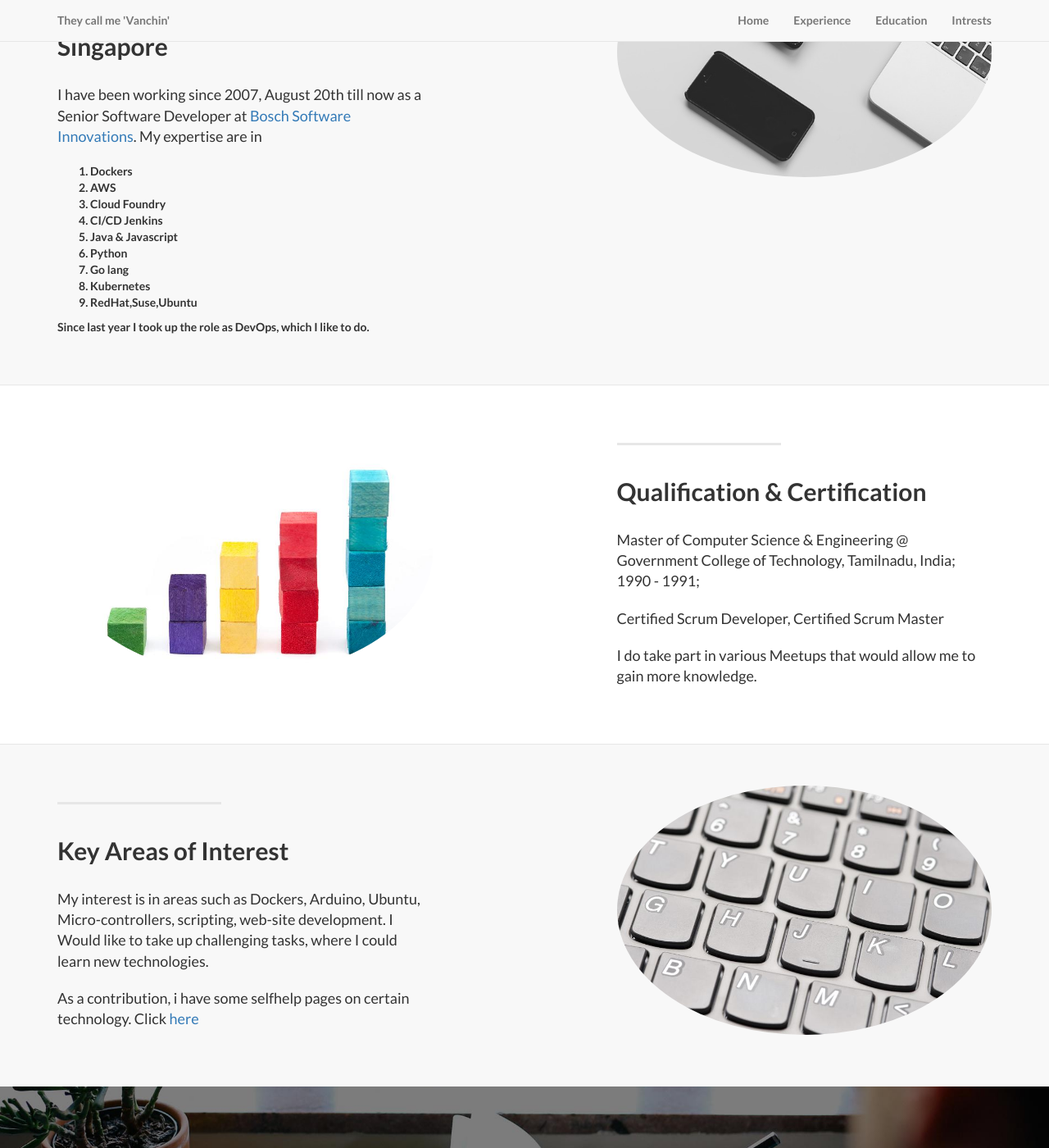
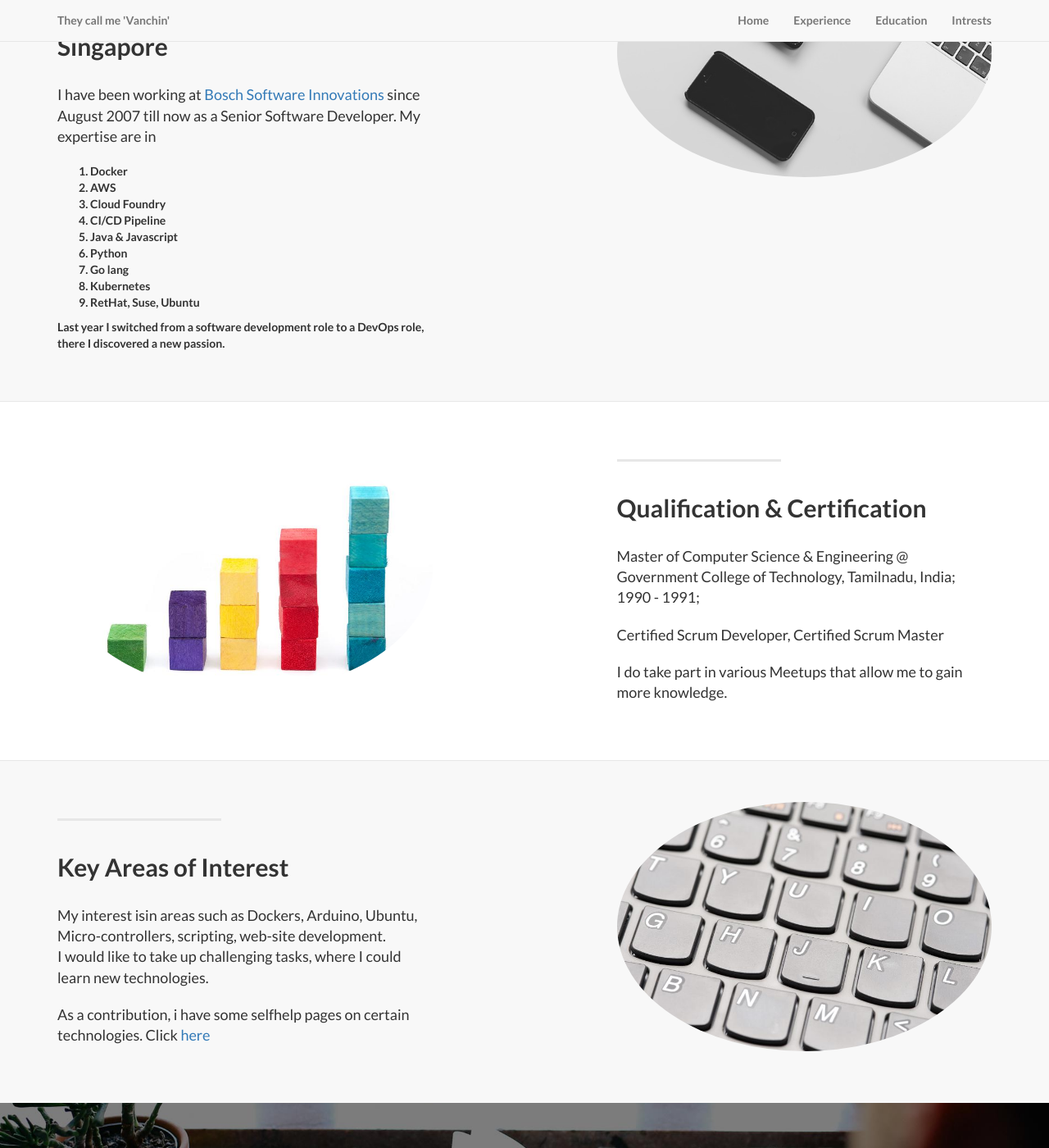
Before and after one commit to vlvanchin/my_site, a Jekyll site: the page built from index.html, in a window 1280 px wide and 1400 px high, scrolled down 916 px. Shown: the whole window at 82% size. Built offline with Jekyll 4.4.1, drawn with Linux system fonts in a browser that asks for light colours; some of the changed text lies outside the part shown.

```diff
--- a/_config.yml
+++ b/_config.yml
@@ -3,4 +3,4 @@ destination: ../vlvanchin.github.io
 url: "https://vlvanchin.github.io"
 plugins:
   - jekyll-seo-tag
-  - jekyll-last-modified-at
+    #  - jekyll-last-modified-at
--- a/_layouts/default.html
+++ b/_layouts/default.html
@@ -124,9 +124,6 @@
                         <li>
                             <a href="#interest">Interests</a>
                         </li>
-                        <li class="footer text-right">
-                            Last modified: {% last_modified_at %}
-                        </li>
                     </ul>
                     <p class="hidden copyright text-muted small">Copyright &copy; Your Company 2014. All Rights Reserved</p>
                 </div>
--- a/index.html
+++ b/index.html
@@ -17,7 +17,19 @@ header-message: Contact me through vlvanchin@gmail.com
                 <hr class="section-heading-spacer">
                 <div class="clearfix"></div>
                 <h2 class="section-heading">Current Employer<br>Bosch Software Innovations, Singapore</h2>
-                <p class="lead">I have been working since 2007, August 20th till now as a Senior Software Developer at <a target="_blank" href="http://www.bosch-si.com">Bosch Software Innovations</a>. My expertise are in <ol><li>Dockers</li><li>AWS</li><li>Cloud Foundry</li><li>CI/CD Jenkins</li><li>Java & Javascript</li><li>Python</li><li>Go lang</li><li>Kubernetes</li><li>RedHat,Suse,Ubuntu</li></ol>Since last year I took up the role as DevOps, which I like to do.</p>
+               <p class="lead">I have been working at <a target="_blank" href="http://www.bosch-si.com">Bosch Software Innovations</a> since August 2007 till now as a Senior Software Developer.
+	       My expertise are in
+	       <ol>
+		       <li>Docker</li>
+		       <li>AWS</li>
+		       <li>Cloud Foundry</li>
+		       <li>CI/CD Pipeline</li>
+		       <li>Java & Javascript</li>
+		       <li>Python</li>
+		       <li>Go lang</li>
+		       <li>Kubernetes</li>
+		       <li>RetHat, Suse, Ubuntu</li>
+		</ol>Last year I switched from a software development role to a DevOps role, there I discovered a new passion.</p>
             </div>
             <div class="col-lg-5 col-lg-offset-2 col-sm-6">
                 <img class="img-responsive img-circle" src="img/work-1.png" alt="">
@@ -42,7 +54,7 @@ header-message: Contact me through vlvanchin@gmail.com
                 <h2 class="section-heading">Qualification &amp; Certification</h2>
                 <p class="lead">Master of Computer Science &amp; Engineering @ Government College of Technology, Tamilnadu, India; 1990 - 1991;</p>
                 <p class="lead">Certified Scrum Developer, Certified Scrum Master</p>
-                <p class="lead">I do take part in various Meetups that would allow me to gain more knowledge.</p>
+                <p class="lead">I do take part in various Meetups that allow me to gain more knowledge.</p>
             </div>
             <div class="col-lg-5 col-sm-pull-6  col-sm-6">
                 <img class="img-responsive img-circle" src="img/education-1.png" alt="">
@@ -64,8 +76,9 @@ header-message: Contact me through vlvanchin@gmail.com
                 <hr class="section-heading-spacer">
                 <div class="clearfix"></div>
                 <h2 class="section-heading">Key Areas of Interest</h2>
-                <p class="lead">My interest is in areas such as Dockers, Arduino, Ubuntu, Micro-controllers, scripting, web-site development. I Would like to take up challenging tasks, where I could learn new technologies.</p>
-                <p class="lead">As a contribution, i have some selfhelp pages on certain technology. Click <a href="tips-repo">here</a></p>
+                <p class="lead">My interest isin areas such as Dockers, Arduino, Ubuntu, Micro-controllers, scripting, web-site development.
+			</br>I would like to take up challenging tasks, where I could learn new technologies.</p>
+                <p class="lead">As a contribution, i have some selfhelp pages on certain technologies. Click <a href="tips-repo">here</a></p>
             </div>
             <div class="col-lg-5 col-lg-offset-2 col-sm-6">
                 <img class="img-responsive img-circle" src="img/connection-1.png" alt="">
```
Also changed, not shown: other parts of index.html (+1 -1 lines).
